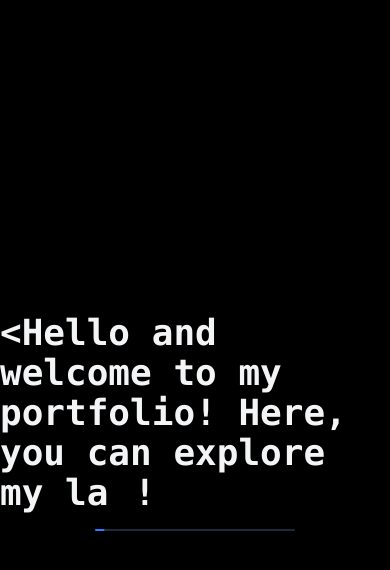
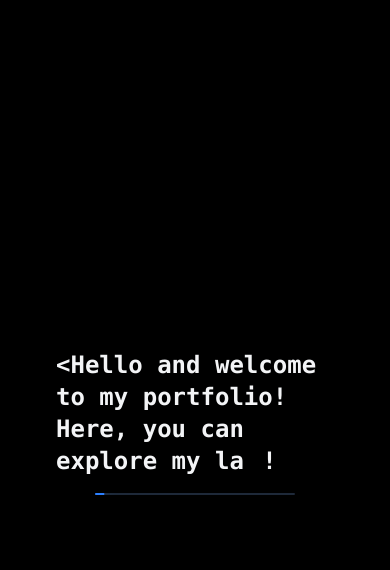
Before and after one commit to dilipksahu/dilip-sahu-portfolio, a React (Vite) app: page / in a window 390 px wide. Shown: the top 570 px of the page. Built offline with nearby package versions, Linux system fonts and the light colour scheme.

Commit message:
loading sreen add margin and home text size change  for mobile layout

```diff
--- a/src/components/LoadingScreen.jsx
+++ b/src/components/LoadingScreen.jsx
@@ -21,7 +21,7 @@ function LoadingScreen({onComplete}) {
 
   return (
     <div className='fixed inset-0 z-50 bg-black text-gray-100 flex flex-col items-center justify-center'>
-      <div className='mb-4 text-4xl font-mono font-bold'>
+      <div className='mb-4 text-2xl md:text-4xl font-mono font-bold mx-14 md:mx-20'>
         {text} <span className='animate-blink ml-1'> ! </span>
       </div>
       <div className='w-[200px] h-[2px] bg-gray-800 rounded relative overflow-hidden'>
--- a/src/components/sections/Home.jsx
+++ b/src/components/sections/Home.jsx
@@ -5,7 +5,7 @@ function Home() {
   return (
     <section id="home" className="min-h-screen flex items-center justify-center relative">
       <RevealOnScroll>
-        <div className="text-center z-10 px-4">
+        <div className="text-center z-10 px-4 mt-2">
           <h1 className="text-5xl md:text-7xl font-bold mb-6 bg-gradient-to-r from-blue-500 to-cyan-400 bg-clip-text text-transparent leading-right">
             {data.home.title}
           </h1>
```
